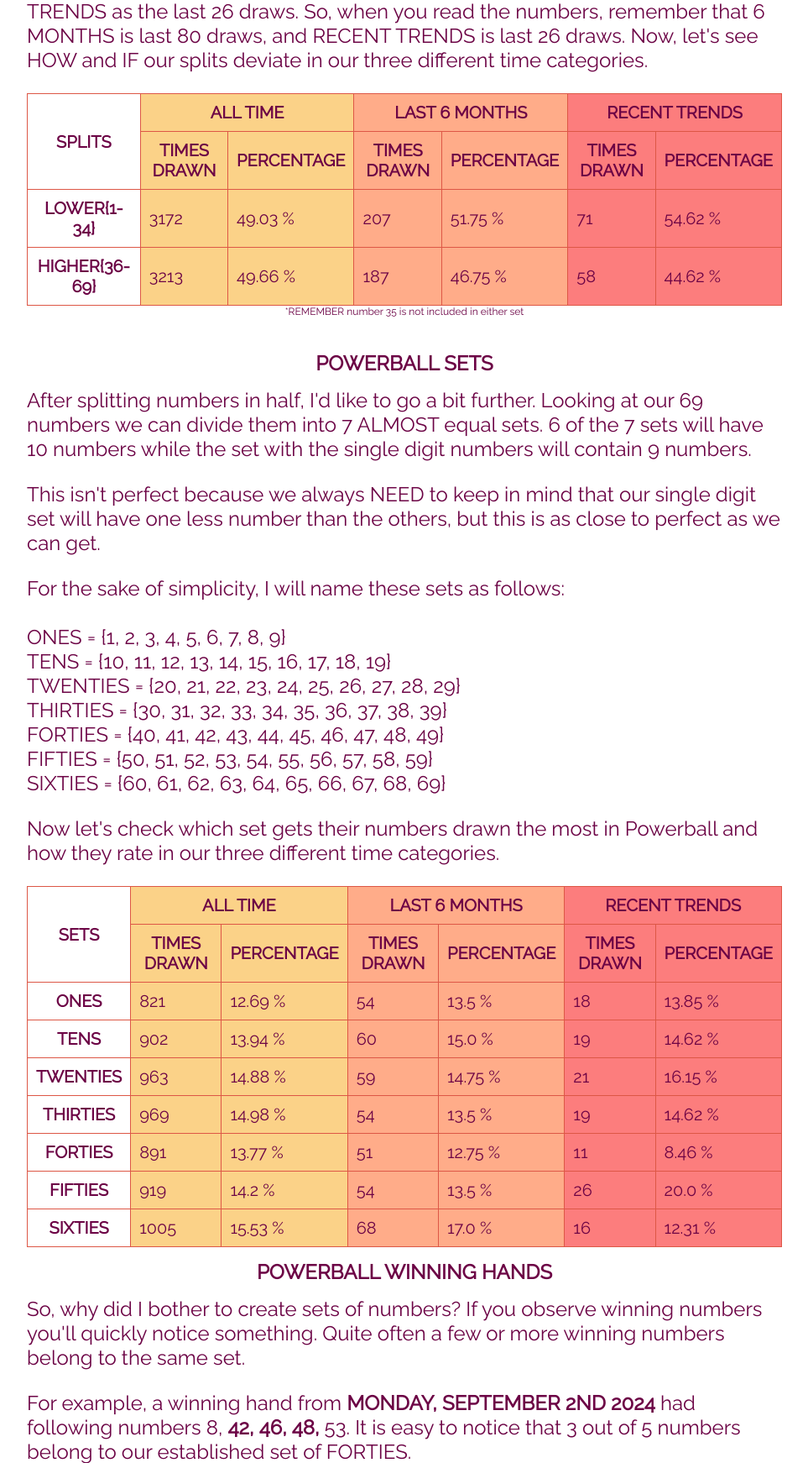
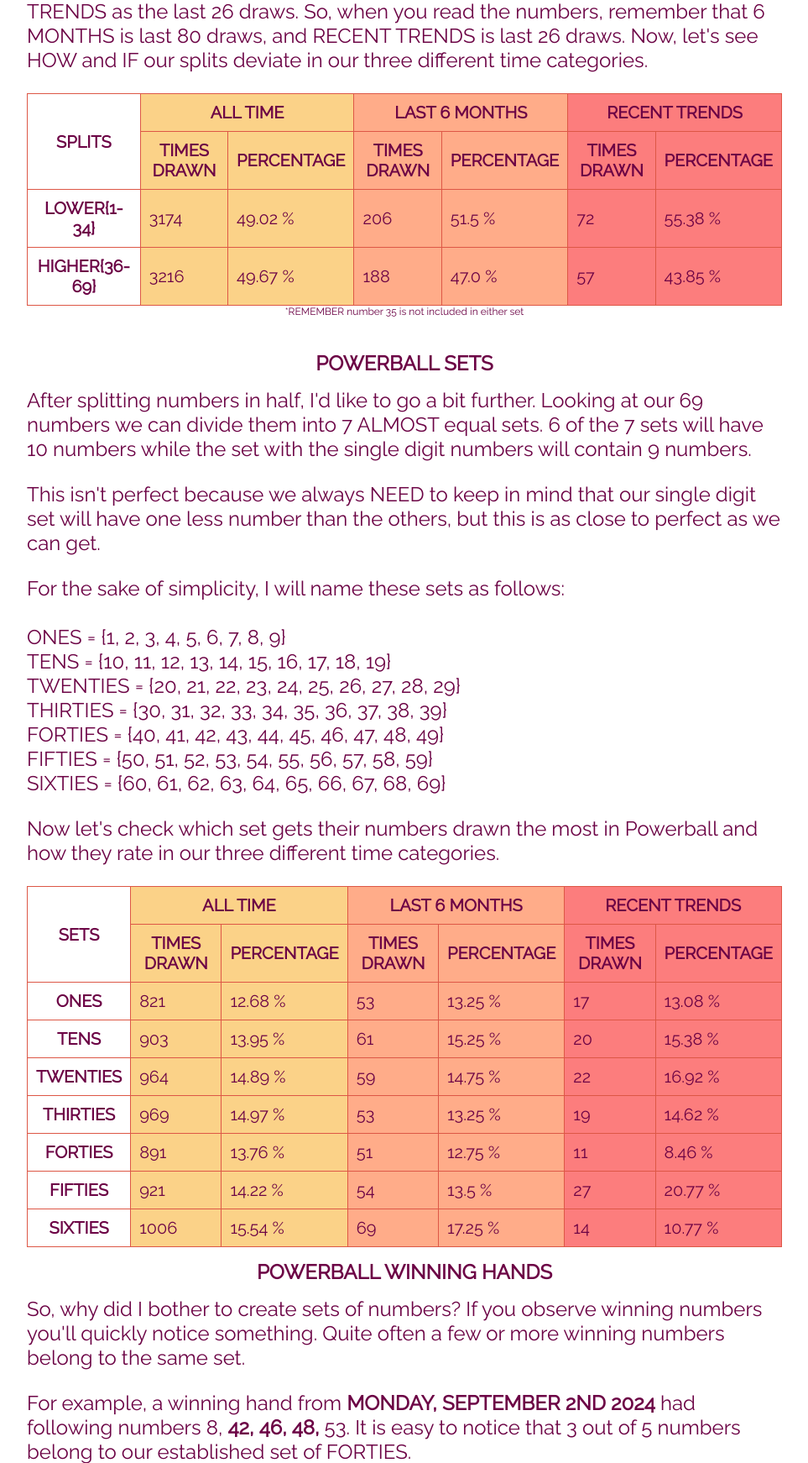
Before and after one commit to sasadjukic/powerball, a Flask app: page /winning_hands_white in a window 1280 px wide. Shown: the part 821-2563 px from the top of the page at 84% size, without its empty margins (158-1121 px from the left). Run offline with Flask 3, Linux system fonts and the light colour scheme.

Commit message:
jan 8 update

```diff
--- a/application/data/matrix_data.py
+++ b/application/data/matrix_data.py
@@ -530,26 +530,26 @@ m_data = {
     ],
     23: [
          [
+            ['01/07/2026','15, 28, 57, 58, 63'],
             ['01/03/2026','18, 21, 40, 53, 60'],
             ['12/08/2025','8, 32, 52, 56, 64'],
             ['11/17/2025','7, 33, 50, 57, 66'],
-            ['11/12/2025','29, 39, 43, 51, 65'],
-            ['11/10/2025','6, 28, 44, 48, 58']
+            ['11/12/2025','29, 39, 43, 51, 65']
           ],
          [
-            263, 189, 105, 68, 46, 26
+            263, 190, 105, 68, 46, 26
           ],
          [
             1, 1, 1, 0, 2, 4, 6, 3, 2, 3,
-            3, 4, 3, 1, 2, 5, 2, 2, 5, 2,
-            8, 2, 4, 4, 0, 3, 2, 5, 2, 2,
+            3, 4, 3, 1, 3, 5, 2, 2, 5, 2,
+            8, 2, 4, 4, 0, 3, 2, 6, 2, 2,
             10, 4, 4, 2, 4, 1, 3, 3, 5, 5,
             1, 5, 2, 3, 2, 3, 4, 3, 4, 4,
-            3, 3, 5, 3, 4, 3, 6, 3, 2, 5,
-            3, 8, 4, 2, 5, 3, 2, 2, 8
+            3, 3, 5, 3, 4, 3, 7, 4, 2, 5,
+            3, 8, 5, 2, 5, 3, 2, 2, 8
           ],
          [
-            9, 22, 14, 1, 0, 0, 0
+            9, 23, 14, 1, 0, 0, 0
         ]
     ],
     24: [
--- a/application/data/powerball.csv
+++ b/application/data/powerball.csv
@@ -1293,3 +1293,4 @@ Draw Date,Winning Numbers,Red Ball,Multiplier
 12/31/2025,11 18 21 24 38,26,10
 01/03/2026,18 21 40 53 60,23,3
 01/05/2026,4 18 24 51 56,14,2
+01/07/2026,15 28 57 58 63,23,2
--- a/application/main/routes.py
+++ b/application/main/routes.py
@@ -132,20 +132,20 @@ def search():
 @powerball.route('/winning_hands_white', methods=['POST', 'GET'])
 def winning_hands_white():
     splits = {
-              'all-time': [3172, 3213, 6470],
-              'six-months': [207, 187, 400],
-              'recent-trends': [71, 58, 130]
+              'all-time': [3174, 3216, 6475],
+              'six-months': [206, 188, 400],
+              'recent-trends': [72, 57, 130]
             }
 
     sets = {
-            'all-time' : [821, 902, 963, 969, 891, 919, 1005, 6470],
-            'six-months' : [54, 60, 59, 54, 51, 54, 68, 400],
-            'recent-trends' : [18, 19, 21, 19, 11, 26, 16, 130]
+            'all-time' : [821, 903, 964, 969, 891, 921, 1006, 6475],
+            'six-months' : [53, 61, 59, 53, 51, 54, 69, 400],
+            'recent-trends' : [17, 20, 22, 19, 11, 27, 14, 130]
     }
 
     winning_hands = {
-                     'singles': [215, 16, 7], 'pairs': [669, 43, 15],
-                     'two_pairs': [242, 13, 3], 'three_of_set': [138, 6, 1],
+                     'singles': [215, 16, 7], 'pairs': [670, 43, 16],
+                     'two_pairs': [242, 13, 3], 'three_of_set': [138, 6, 0],
                      'full_house': [20, 2, 0], 'poker': [10, 0, 0], 'flush': [0, 0, 0]
                      }
     total_winning_hands = sum(values[0] for values in winning_hands.values())
@@ -154,7 +154,7 @@ def winning_hands_white():
 
     pair_count = {
                   1: [78, 2, 2], 10: [86, 5, 2], 20: [115, 5, 0], 30: [105, 4, 3],
-                  40: [81, 9, 1], 50: [96, 9, 5], 60: [107, 8, 2]
+                  40: [81, 9, 1], 50: [97, 9, 6], 60: [107, 8, 2]
                 }
     total_pairs = sum(values[0] for values in pair_count.values())
     total_pairs_6 = sum(values[1] for values in pair_count.values())
@@ -176,15 +176,15 @@ def winning_hands_white():
 @powerball.route('/winning_hands_red', methods=['POST', 'GET'])
 def winning_hands_red():
     splits = {
-              'all-time': [636, 658, 1294],
-              'six-months': [33, 47, 80],
-              'recent-trends': [9, 17, 26]
+              'all-time': [636, 659, 1295],
+              'six-months': [32, 48, 80],
+              'recent-trends': [8, 18, 26]
             }
 
     sets = {
-            'all-time' : [457, 467, 370, 1294],
-            'six-months' : [28, 26, 26, 80],
-            'recent-trends' : [8, 7, 11, 26]
+            'all-time' : [457, 467, 371, 1295],
+            'six-months' : [27, 26, 27, 80],
+            'recent-trends' : [8, 6, 12, 26]
            }
 
     return render_template('winning_hands_red.html',
@@ -195,35 +195,35 @@ def winning_hands_red():
 @powerball.route('/trends', methods=['POST', 'GET'])
 def trends():
     white_numbers_6 = [
-                       4, 4, 9, 7, 4, 4, 7, 11, 4, 5,
-                       7, 4, 4, 6, 7, 8, 3, 10, 6, 3,
+                       3, 4, 9, 7, 4, 4, 7, 11, 4, 5,
+                       7, 4, 4, 6, 8, 8, 3, 10, 6, 3,
                        3, 5, 5, 6, 5, 5, 5, 15, 7, 3,
-                       7, 9, 8, 7, 6, 4, 3, 3, 4, 7,
-                       3, 4, 7, 6, 4, 4, 5, 5, 6, 6,
-                       8, 5, 11, 5, 1, 2, 4, 6, 6, 6,
-                       8, 9, 3, 8, 6, 8, 6, 5, 9
+                       7, 9, 8, 6, 6, 4, 3, 3, 4, 7,
+                       3, 4, 7, 6, 4, 4, 5, 5, 6, 5,
+                       8, 5, 11, 5, 1, 2, 5, 6, 6, 6,
+                       8, 9, 4, 8, 6, 8, 6, 5, 9
                     ]
 
     white_numbers_trends = [
-                        2, 0, 2, 3, 3, 2, 3, 3, 0, 2,
-                        2, 1, 1, 2, 1, 2, 0, 5, 3, 2,
-                        2, 1, 1, 2, 2, 3, 0, 6, 2, 2,
+                        2, 0, 1, 3, 3, 2, 3, 3, 0, 2,
+                        2, 1, 1, 2, 2, 2, 0, 5, 3, 2,
+                        2, 1, 1, 2, 2, 3, 0, 7, 2, 2,
                         3, 3, 3, 2, 1, 2, 0, 1, 2, 1,
                         1, 0, 1, 2, 0, 1, 2, 2, 1, 1,
-                        5, 3, 5, 1, 0, 2, 2, 3, 4, 2,
-                        0, 3, 1, 1, 1, 2, 0, 3, 3
+                        5, 3, 4, 1, 0, 2, 3, 4, 4, 1,
+                        0, 2, 2, 1, 1, 2, 0, 2, 3
                     ]
 
     red_numbers_6 = [
-                     6, 6, 3, 3, 4, 0, 2, 2, 2, 2,
+                     6, 6, 3, 3, 4, 0, 2, 1, 2, 2,
                      1, 2, 0, 5, 3, 2, 3, 3, 5, 4,
-                     3, 5, 7, 1, 3, 3
+                     3, 5, 8, 1, 3, 3
                     ]
 
     red_numbers_trends = [
                           3, 2, 1, 0, 0, 0, 2, 0, 0, 0,
-                          1, 0, 0, 2, 0, 1, 1, 0, 2, 1,
-                          2, 1, 5, 0, 0, 2
+                          0, 0, 0, 2, 0, 1, 1, 0, 2, 1,
+                          2, 1, 6, 0, 0, 2
                          ]
 
     return render_template('trends.html',
@@ -253,18 +253,18 @@ def fun_facts():
 def probabilities():
     draw = next_draw().strftime('%m-%d-%Y')
     white_numbers = [
-                     7.53, 7.23, 7.82, 7.09, 6.34, 7.28, 6.37, 6.96, 6.94, 6.59,
-                     7.16, 7.87, 5.57, 6.48, 6.95, 7.49, 6.94, 7.47, 7.23, 7.00,
-                     8.83, 6.66, 8.59, 7.11, 6.58, 6.07, 8.19, 8.71, 6.36, 6.77,
-                     7.46, 8.72, 8.72, 6.17, 6.60, 7.89, 7.82, 7.21, 8.29, 7.17,
-                     6.51, 6.74, 6.96, 7.92, 7.26, 5.35, 8.10, 6.62, 5.90, 7.29,
-                     6.73, 7.86, 7.84, 6.90, 6.22, 6.51, 6.68, 6.57, 7.51, 7.04,
-                     9.39, 8.18, 7.87, 7.93, 6.69, 7.47, 7.52, 7.38, 8.83
+                     7.22, 7.22, 7.66, 6.42, 6.58, 7.04, 6.56, 7.24, 6.58, 7.13,
+                     6.78, 8.01, 5.44, 6.39, 7.04, 7.26, 7.28, 6.87, 7.76, 7.05,
+                     8.61, 6.85, 8.33, 7.31, 6.36, 5.91, 8.08, 8.75, 6.64, 6.76,
+                     6.89, 9.10, 8.08, 5.91, 6.92, 8.58, 8.20, 6.89, 8.07, 7.53,
+                     6.51, 6.60, 6.85, 7.92, 7.58, 5.93, 7.94, 6.54, 5.85, 7.00,
+                     6.42, 6.91, 8.85, 7.14, 6.44, 7.04, 7.18, 6.62, 7.86, 6.53,
+                     9.23, 8.31, 7.94, 8.26, 5.99, 8.01, 7.57, 7.26, 8.42
                      ]
     red_numbers = [
-                   4.20, 3.43, 3.56, 4.99, 4.24, 3.66, 3.02, 3.75, 4.48, 3.38,
-                   3.51, 3.50, 3.40, 4.29, 3.31, 3.13, 3.36, 4.48, 3.65, 4.29,
-                   4.65, 3.66, 3.60, 4.56, 4.28, 3.62
+                   4.21, 3.77, 3.73, 4.64, 4.05, 3.70, 3.61, 3.64, 4.14, 3.29,
+                   3.39, 3.65, 3.65, 4.78, 3.14, 3.16, 3.07, 4.36, 3.66, 3.76,
+                   4.58, 3.63, 3.68, 4.62, 3.94, 4.15
                    ]
     return render_template('probabilities.html',
                             draw=draw,
@@ -276,13 +276,13 @@ def probabilities():
 def predictions():
     draw = next_draw().strftime('%m-%d-%Y')
     white_numbers = [
-                     [4, 5, 6, 40, 67],
-                     [13, 27, 33, 35, 41],
-                     [7, 15, 17, 21, 47],
-                     [14, 28, 32, 39, 62],
-                     [9, 24, 37, 45, 54]
+                     [7, 17, 19, 28, 40],
+                     [6, 27, 29, 38, 63],
+                     [21, 31, 37, 45, 54],
+                     [24, 32, 55, 58, 59],
+                     [4, 8, 22, 23, 30]
                      ]
-    red_numbers = [8, 10, 11, 20, 24]
+    red_numbers = [5, 15, 16, 19, 26]
     return render_template('predictions.html',
                             draw=draw,
                             white_numbers=white_numbers,
--- a/application/templates/winning_hands.html
+++ b/application/templates/winning_hands.html
@@ -268,7 +268,7 @@
                     <td class="six-months">{{ (winning_hands['pairs'][1]/total_winning_hands_6 * 100)|round(2) }} %</td>
                     <td class="recent-trends">{{ winning_hands['pairs'][2] }}</td>
                     <td class="recent-trends">{{ (winning_hands['pairs'][2]/total_winning_hands_recent * 100)|round(2) }} %</td>
-                    <td class="extra-info">01-05-2026</td>
+                    <td class="extra-info">01-07-2026</td>
                     <td class="extra-info">Twenties</td>
                 </tr>
                 <tr>
@@ -417,7 +417,7 @@
                     <td class="six-months">{{ (pair_count[50][1]/total_pairs_6 * 100)|round(2) }} %</td>
                     <td class="recent-trends">{{ pair_count[50][2] }}</td>
                     <td class="recent-trends">{{ (pair_count[50][2]/total_pairs_recent * 100)|round(2) }} %</td>
-                    <td class="extra-info">01-05-2026</td>
+                    <td class="extra-info">01-07-2026</td>
                 </tr>
                 <tr>
                     <th scope="row">Sixties</th>
```
